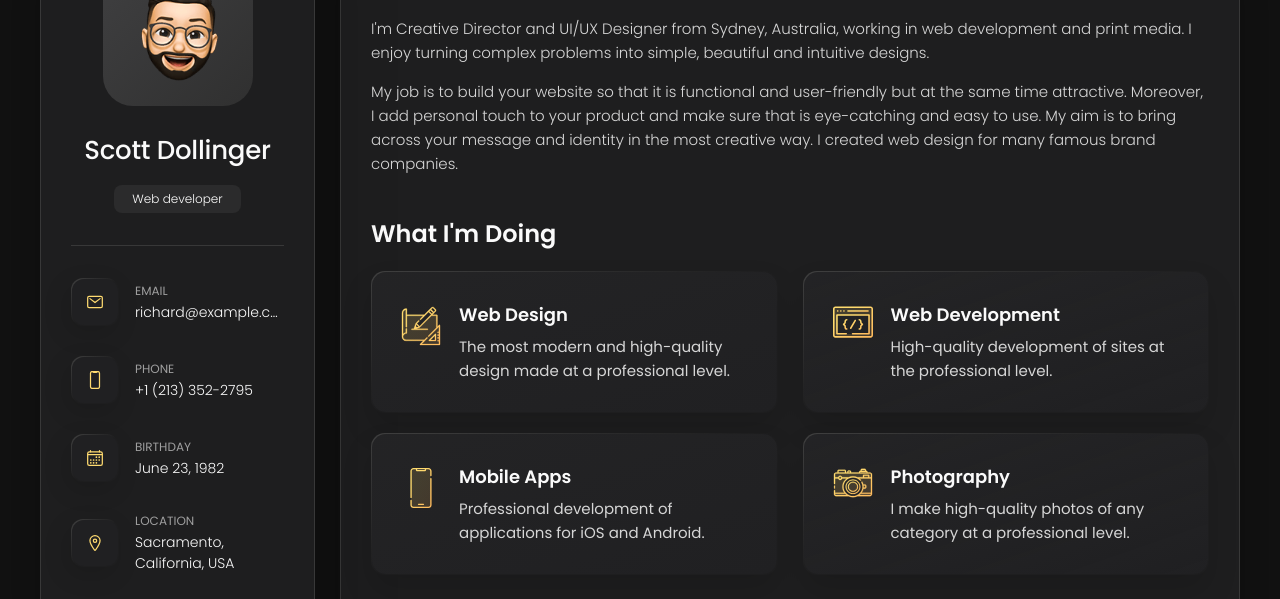
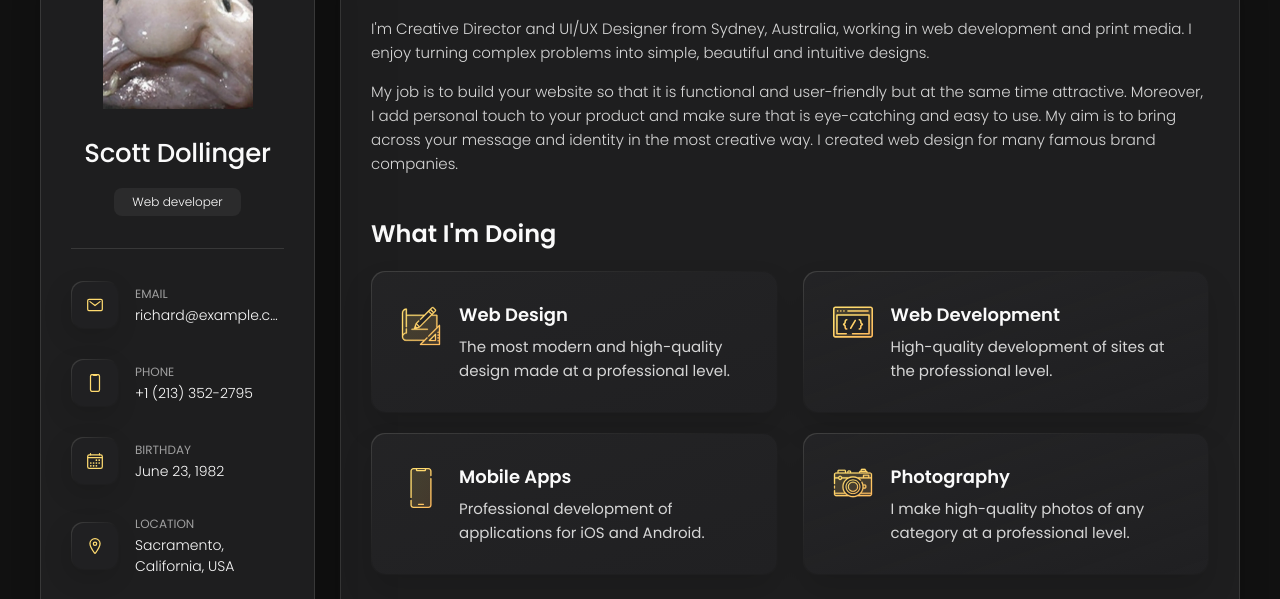
Before and after one commit to sanjay-b7/exampleKTPACM.github.io, a plain HTML site: page index.html in a window 1280 px wide. Shown: the part 162-761 px from the top of the page. Drawn offline with nearby package versions, Linux system fonts and the light colour scheme.

Commit message:
Update index.html

```diff
--- a/index.html
+++ b/index.html
@@ -42,7 +42,7 @@
       <div class="sidebar-info">
 
         <figure class="avatar-box">
-          <img src="./assets/images/my-avatar.png" alt="Scott Dollinger" width="80">
+          <img src="./assets/images/cute-blobfish.png" alt="Scott Dollinger" width="80">
         </figure>
 
         <div class="info-content">
```
